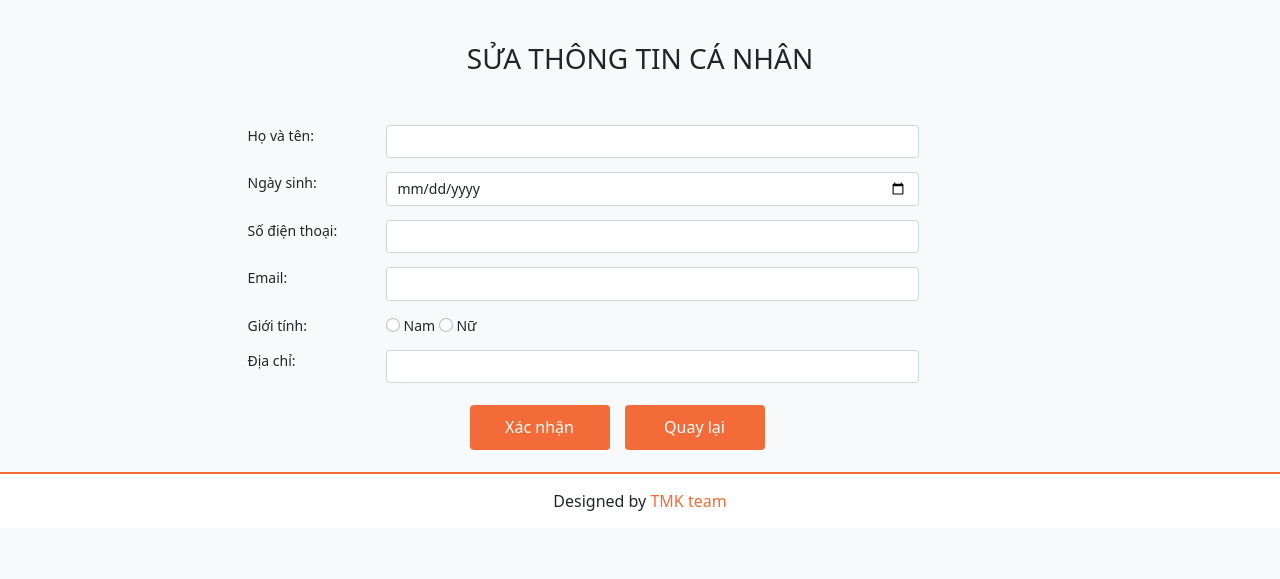
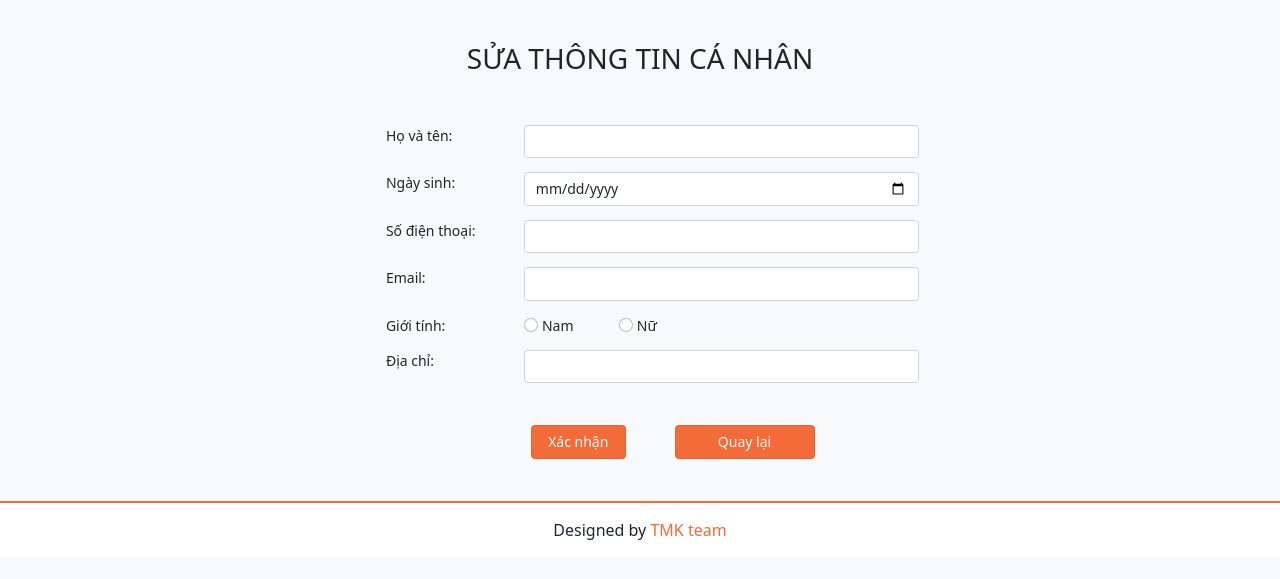
Before and after one commit to chikien2412/TMK_Cinema, a PHP site: page /view/staff/edit_info_customer in a window 1280 px wide. Shown: the part 132-711 px from the top of the page. Run offline with PHP 8.4, Linux system fonts and the light colour scheme; some libraries are stand-ins or nearby versions.

Commit message:
update code

```diff
--- a/view/staff/edit_info_customer.php
+++ b/view/staff/edit_info_customer.php
@@ -12,78 +12,82 @@ include_once '../../partials_front/header_nav_staff.php';
         </div>
         <div class="row d-flex justify-content-center">
             <div class="col-9 ">
-                <div class="ms-3 mb-3 row">
+                <div class="ms-3 mb-3 row d-flex justify-content-center">
                     <label for="inputPassword" class="col-sm-2 ">Họ và tên:</label>
-                    <div class="col-sm-8">
+                    <div class="col-sm-6">
                         <input type="text" class="form-control">
 
                     </div>
                 </div>
-                <div class="ms-3 mb-3 row">
+                <div class="ms-3 mb-3 row d-flex justify-content-center">
                     <label for="inputPassword" class="col-sm-2 ">Ngày sinh:</label>
-                    <div class="col-sm-8">
+                    <div class="col-sm-6">
                         <input type="date" class="form-control">
 
                     </div>
                 </div>
-                <div class="ms-3 mb-3 row">
+                <div class="ms-3 mb-3 row d-flex justify-content-center">
                     <label for="inputPassword" class="col-sm-2 ">Số điện thoại:</label>
-                    <div class="col-sm-8">
+                    <div class="col-sm-6">
                         <input type="text" class="form-control">
 
                     </div>
                 </div>
-                <div class="ms-3 mb-3 row">
+                <div class="ms-3 mb-3 row d-flex justify-content-center">
                     <label for="inputPassword" class="col-sm-2 ">Email:</label>
-                    <div class="col-sm-8">
+                    <div class="col-sm-6">
                         <input type="text" class="form-control">
 
                     </div>
                 </div>
-                <div class="ms-3 mb-3 row">
+                <div class="ms-3 mb-3 row d-flex justify-content-center">
                     <label for="inputPassword" class="col-sm-2 ">Giới tính:</label>
-                    <div class="col-sm-8">
+                    <div class="col-sm-6">
                         <input class="form-check-input" type="radio" name="flexRadioDefault" id="flexRadioDefault1">
                         <label class="form-check-label" for="flexRadioDefault1">
                             Nam
                         </label>
-                        <input class="form-check-input " type="radio" name="flexRadioDefault" id="flexRadioDefault1">
+                        <input class="form-check-input ms-5" type="radio" name="flexRadioDefault" id="flexRadioDefault1">
                         <label class="form-check-label " for="flexRadioDefault1">
                             Nữ
                         </label>
 
                     </div>
                 </div>
-                <div class="ms-3 mb-3 row">
+                <div class="ms-3 mb-3 row d-flex justify-content-center">
                     <label for="inputPassword" class="col-sm-2 ">Địa chỉ:</label>
-                    <div class="col-sm-8">
+                    <div class="col-sm-6">
                         <input type="text" class="form-control">
 
                     </div>
                 </div>
 
-                <div class="col-12">
-                    <div class="d-flex justify-content-center">
-                        <button class="js_update1 btn_link  me-md-2"
-                            style="width: 140px; margin: 8px;margin-left: -38px;" type="button">Xác
+                <div class="row">
+                    <div class="col-6" style="margin-left: 300px;margin-top: 20px; margin-bottom: 20px;">
+                        <div class="d-grid gap-2 d-md-flex justify-content-md-center">
+                            <button class=" js_update1 btn me-md-2 staff-add  " style="width: 140px; margin: 8px;"
+                                type="button">Xác
                                 nhận</button>
                             <div class="overlay js_update2">
                                 <div class="modal_container">
                                     <i class="btn_close fas fa-times"></i>
 
                                     <div class="modal_body me-4 ms-4">
-                                    <span class="modal_title_main">Bạn đã sửa thành công</span>
+                                        <span class="modal_title_main">Bạn đã sửa thành công.</span>
                                     </div>
-                                <div class="modal_btn_group d-flex justify-content-around">
-                                <a href="../staff/info_customer.php" class="btn_link modal_btn btn_back" >Đồng ý</a>
-
+                                    <div class="modal_btn_group d-flex justify-content-around px-5">
+                                        <button type="button"
+                                            class="js_OK1 btn_link modal_btn btn_back px-5">OK</button>
                                     </div>
                                 </div>
                             </div>
-                        <form action="../staff/home.php" method="get">
-                            <button class="btn_link " style="width: 140px; margin: 8px" type="submit">Quay
-                                lại</button>
+
+                            <form action="../staff/info_customer.php" method="get">
+                                <button class="btn staff-add "
+                                    style="width: 140px; margin: 8px;margin-left: 35px;margin-right: 115px"
+                                    type="submit">Quay lại</button>
                             </form>
+                        </div>
                     </div>
                 </div>
 
```
Also changed, not shown: assets/js/script.js (+33 -21 lines), view/staff/add_info_customer.php (+28 -23 lines), view/staff/info_customer.php (+50 -54 lines). Lines whose indentation alone changed are shown as unchanged.
